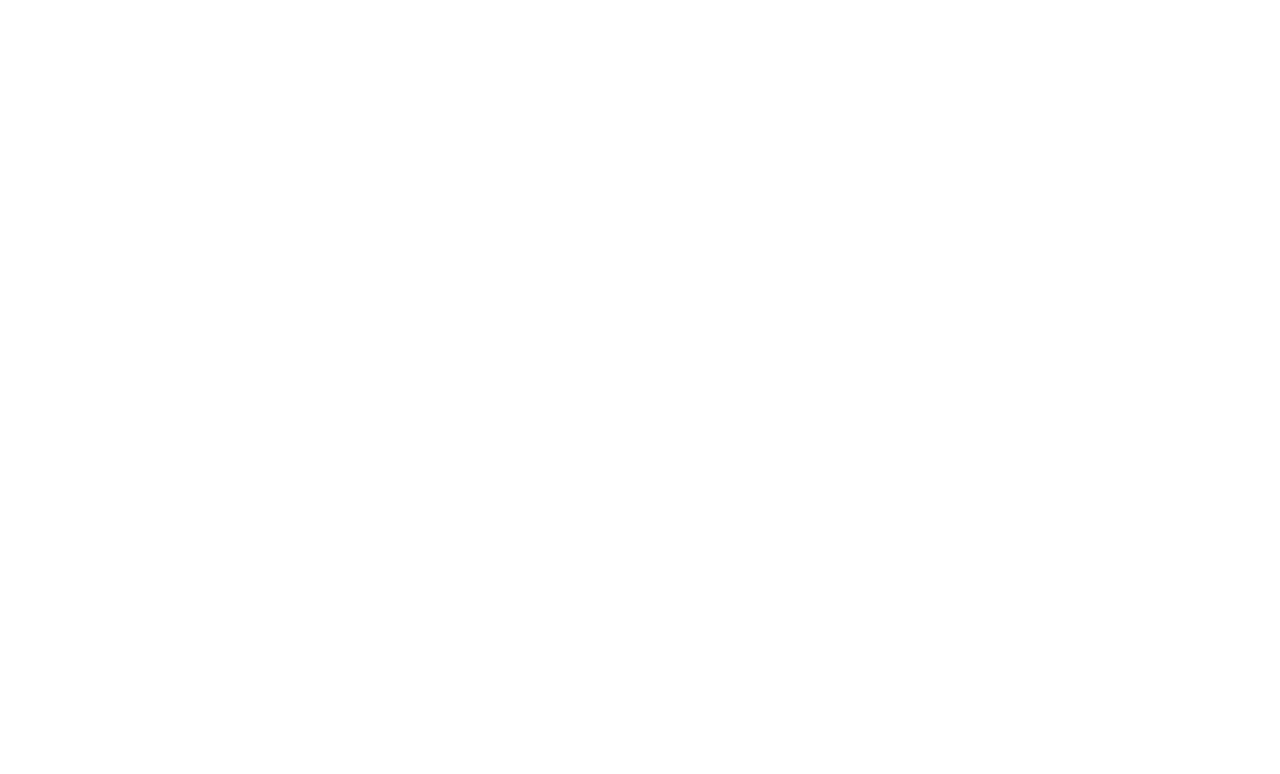
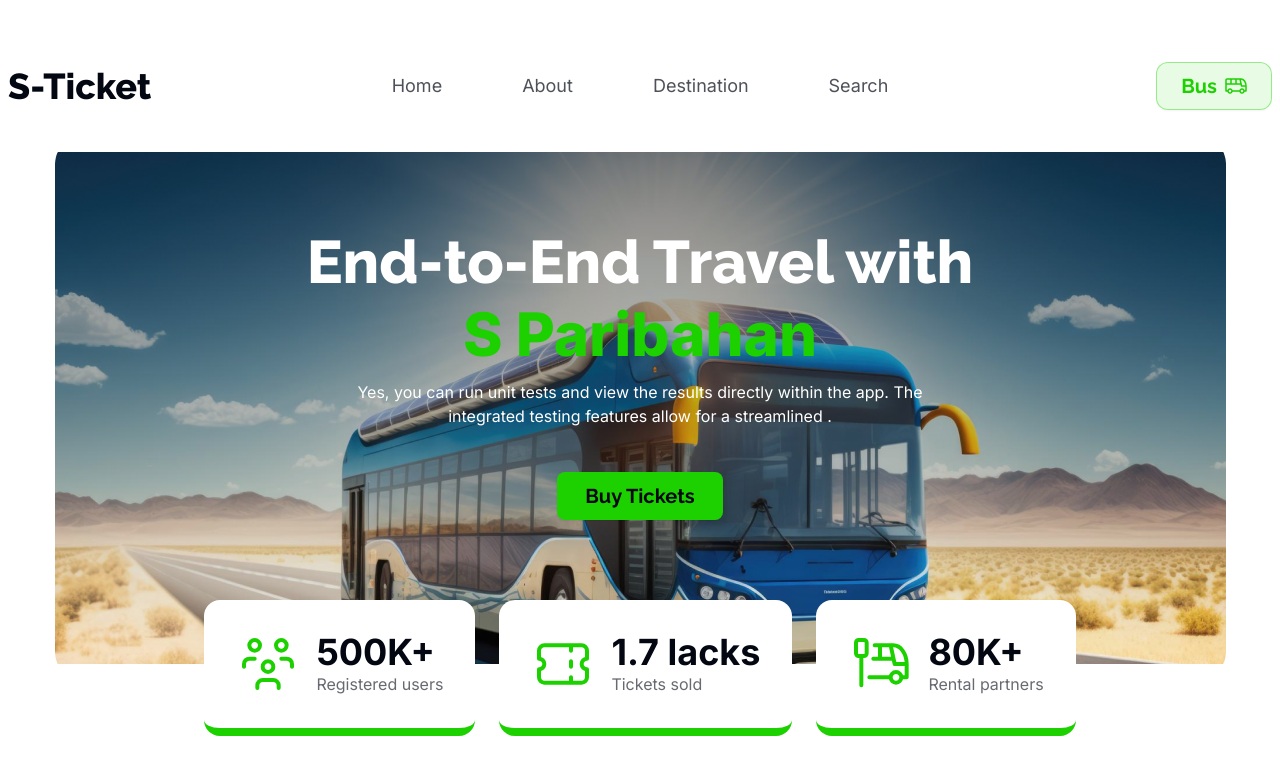
Before and after one commit to mdsumonsiddiki/Bus-Smart-Ticketing, a plain HTML site: page index.html in a window 1280 px wide. Drawn offline with nearby package versions, Linux system fonts and the light colour scheme.

Commit message:
header section added

```diff
--- a/css/style.css
+++ b/css/style.css
@@ -0,0 +1,8 @@
+@import url('https://fonts.googleapis.com/css2?family=Inter:wght@100..900&family=Raleway:ital,wght@0,100..900;1,100..900&display=swap');
+
+*{
+    font-family: "Inter", sans-serif;
+}
+.relway{
+    font-family: "Raleway", sans-serif;
+}
--- a/index.html
+++ b/index.html
@@ -1,11 +1,113 @@
 <!DOCTYPE html>
 <html lang="en">
+
 <head>
     <meta charset="UTF-8">
     <meta name="viewport" content="width=device-width, initial-scale=1.0">
     <title>Document</title>
+    <!-- tailwind link -->
+    <link href="https://cdn.jsdelivr.net/npm/daisyui@4.7.2/dist/full.min.css" rel="stylesheet" type="text/css" />
+    <script src="https://cdn.tailwindcss.com"></script>
+    <!-- coustom css link -->
+    <link rel="stylesheet" href="css/style.css">
 </head>
+
 <body>
+    <!-- header section  -->
+    <header class="container mx-auto pt-12">
+        <!-- navbar -->
+        <nav>
+            <div class="navbar">
+                <div class="navbar-start">
+                    <div class="dropdown">
+                        <div tabindex="0" role="button" class="btn btn-ghost lg:hidden">
+                            <svg xmlns="http://www.w3.org/2000/svg" class="h-5 w-5" fill="none" viewBox="0 0 24 24"
+                                stroke="currentColor">
+                                <path stroke-linecap="round" stroke-linejoin="round" stroke-width="2"
+                                    d="M4 6h16M4 12h8m-8 6h16" />
+                            </svg>
+                        </div>
+                        <ul tabindex="0"
+                            class="menu menu-sm dropdown-content mt-3 z-[1] p-2 shadow bg-base-100 rounded-box w-52">
+                            <li><a>Home</a></li>
+                            <li><a>About</a></li>
+                            <li><a>Destination</a></li>
+                            <li><a>Search</a></li>
+                        </ul>
+                    </div>
+                    <a class="text-[#030712] text-4xl font-extrabold relway">S-Ticket</a>
+                </div>
+                <div class="navbar-center hidden lg:flex">
+                    <ul class="menu menu-horizontal px-1 space-x-12 text-lg text-[#030712B3]">
+                        <li><a>Home</a></li>
+                        <li><a>About</a></li>
+                        <li><a>Destination</a></li>
+                        <li><a>Search</a></li>
+                    </ul>
+                </div>
+                <div class="navbar-end">
+                    <a class="btn text-xl text-[#1DD100] bg-[#1DD1001A] border border-[#1DD10066] hover:bg-[#1DD1001A] hover:border-[#1DD10066] relway font-bold rounded-xl px-6">Bus
+                        <img src="images/icon/bus-logo.svg" alt="">
+                    </a>
+                </div>
+            </div>
+        </nav>
+
+        <!-- banner -->
+        <div class="mt-7">
+            <div class="bg-[url(./images/banner.png)] bg-no-repeat bg-center pt-20 pb-36 flex justify-center items-center rounded-3xl">
+                <div class="banner-content text-center">
+                    <h1 class="text-6xl relway font-extrabold text-white">End-to-End Travel with <span class="block text-[#1DD100] pt-3">S Paribahan</span></h1>
+                    <p class="text-white w-8/12 mx-auto pt-4">Yes, you can run unit tests and view the results directly within the app. The integrated testing features allow for a streamlined .</p>
+                    <a href="#" class="btn px-7 text-[#030712] relway font-bold text-xl bg-[#1DD100] border-none hover:bg-[#1DD100] mt-11">Buy Tickets</a>
+                </div>
+            </div>
+            <div class="flex justify-center -mt-16 gap-6">
+                <div class="flex items-center bg-white gap-4 p-8 border-b-8 rounded-2xl border-[#1DD100]">
+                    <div>
+                        <img src="images/icon/people.svg" alt="">
+                    </div>
+                    <div>
+                        <h4 class="text-4xl font-bold text-[#030712]">500K+</h4>
+                        <p class="text-[#03071299]">Registered users</p>
+                    </div>
+                </div>
+                <div class="flex items-center bg-white gap-4 p-8 border-b-8 rounded-2xl border-[#1DD100]">
+                    <div>
+                        <img src="images/icon/ticket-cupon.svg" alt="">
+                    </div>
+                    <div>
+                        <h4 class="text-4xl font-bold text-[#030712]">1.7 lacks</h4>
+                        <p class="text-[#03071299]">Tickets sold</p>
+                    </div>
+                </div>
+                <div class="flex items-center bg-white gap-4 p-8 border-b-8 rounded-2xl border-[#1DD100]">
+                    <div>
+                        <img src="images/icon/stoppage.svg" alt="">
+                    </div>
+                    <div>
+                        <h4 class="text-4xl font-bold text-[#030712]">80K+</h4>
+                        <p class="text-[#03071299]">Rental partners</p>
+                    </div>
+                </div>
+            </div>
+        </div>
+    </header>
+    <!-- main section -->
+
+
+    <main>
+
+    </main>
+
+    <!-- footer section -->
+
+    <footer>
+
+    </footer>
+
+
 
 </body>
+
 </html>
```
Also changed, not shown: tailwind.config.js (added, +8 -0 lines), images/banner.png (added), images/icon/bus-logo.svg (added), images/icon/people.svg (added), images/icon/stoppage.svg (added), images/icon/ticket-cupon.svg (added).
